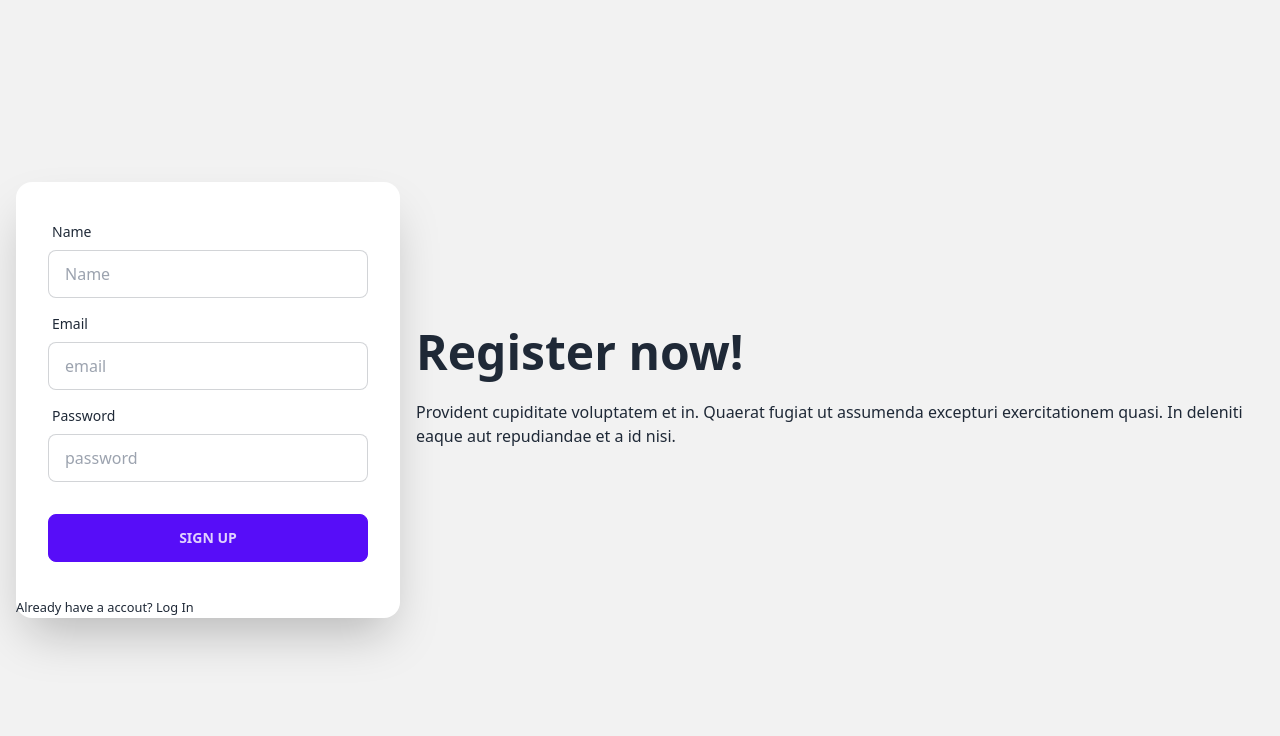
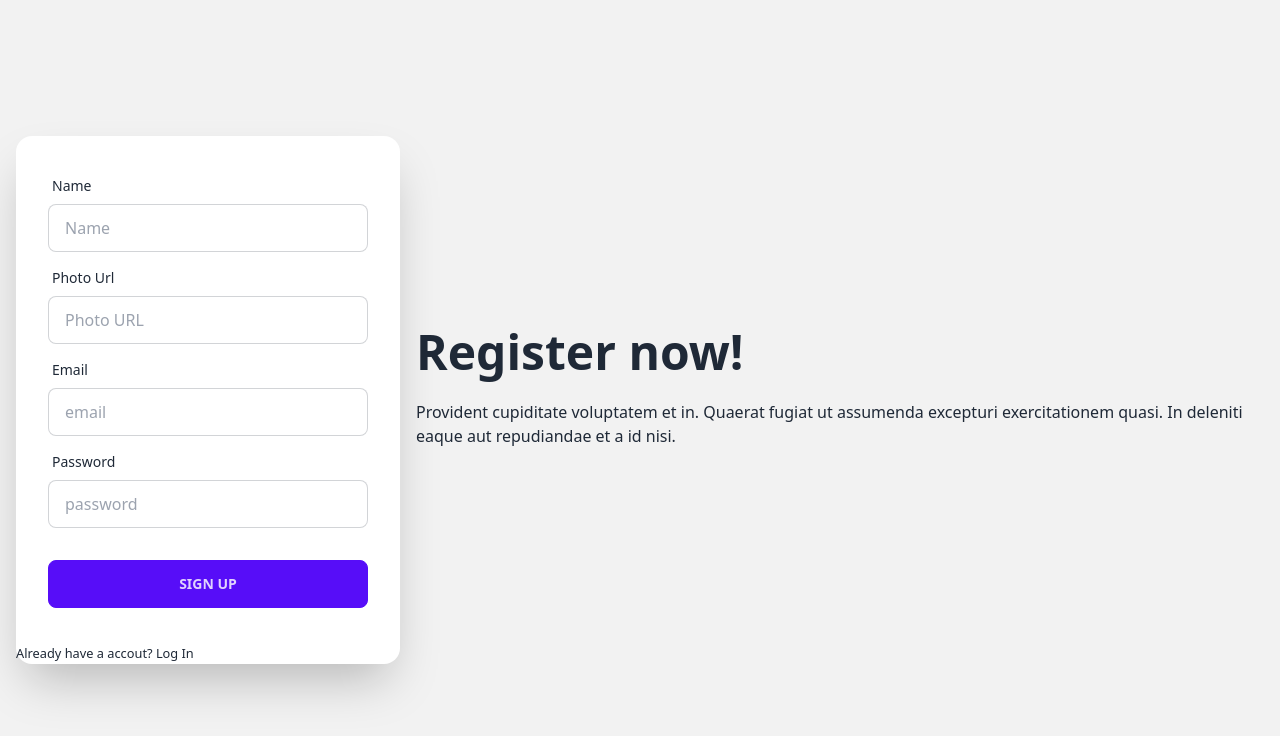
Before and after one commit to rh-abir/bistro-client, a React (Vite) app: page /signup in a window 1280 px wide. Shown: the top 736 px of the page. Built offline with nearby package versions, Linux system fonts and the light colour scheme; no server answers.

Commit message:
create update profile name and photo url

```diff
--- a/src/Signup/Signup.jsx
+++ b/src/Signup/Signup.jsx
@@ -1,24 +1,43 @@
 import { useContext } from "react";
 import { Helmet } from "react-helmet-async";
 import { useForm } from "react-hook-form";
-import { Link } from "react-router-dom";
+import { Link, useNavigate } from "react-router-dom";
+import Swal from "sweetalert2";
 import { AuthContext } from "../provider/AuthProvider";
 
 const Signup = () => {
   const {
     register,
     handleSubmit,
-
+    reset,
     formState: { errors },
   } = useForm();
 
-  const { createUser } = useContext(AuthContext);
+  const navigate = useNavigate();
+
+  const { createUser, userUpdateProfile } = useContext(AuthContext);
 
   const onSubmit = (data) => {
     console.log(data);
+
     createUser(data.email, data.password).then((result) => {
       const loggedUser = result.user;
       console.log(loggedUser);
+      userUpdateProfile(data.name, data.photoURL)
+        .then(() => {
+          Swal.fire({
+            position: "top-end",
+            icon: "success",
+            title: "Your work has been saved",
+            showConfirmButton: false,
+            timer: 1500,
+          });
+          navigate("/");
+          reset();
+        })
+        .catch((err) => {
+          console.log(err);
+        });
     });
   };
 
@@ -52,6 +71,21 @@
                 />
                 {errors.name && (
                   <span className="text-red-600">Name is required</span>
+                )}
+              </div>
+
+              <div className="form-control">
+                <label className="label">
+                  <span className="label-text">Photo Url</span>
+                </label>
+                <input
+                  {...register("photoURL", { required: true })}
+                  type="url"
+                  placeholder="Photo URL"
+                  className="input input-bordered"
+                />
+                {errors.photoURL && (
+                  <span className="text-red-600">PhtoURL is required</span>
                 )}
               </div>
 
--- a/src/pages/Shared/Navbar/Navbar.jsx
+++ b/src/pages/Shared/Navbar/Navbar.jsx
@@ -29,6 +29,7 @@
 
       {user ? (
         <>
+          <span>{user.displayName}</span>
           <button onClick={hangleLogout} className="btn btn-ghost">
             Log Out
           </button>
--- a/src/provider/AuthProvider.jsx
+++ b/src/provider/AuthProvider.jsx
@@ -4,6 +4,7 @@
   onAuthStateChanged,
   signInWithEmailAndPassword,
   signOut,
+  updateProfile,
 } from "firebase/auth";
 import { createContext, useEffect, useState } from "react";
 import { app } from "../firebase/firebase.config";
@@ -30,6 +31,13 @@
     return signOut(auth);
   };
 
+  const userUpdateProfile = (name, photo) => {
+    return updateProfile(auth.currentUser, {
+      displayName: name,
+      photoURL: photo,
+    });
+  };
+
   useEffect(() => {
     const unsubscribe = onAuthStateChanged(auth, (currentuser) => {
       setUser(currentuser);
@@ -48,6 +56,7 @@
     createUser,
     loginUser,
     logOutUser,
+    userUpdateProfile,
   };
 
   return (
```
